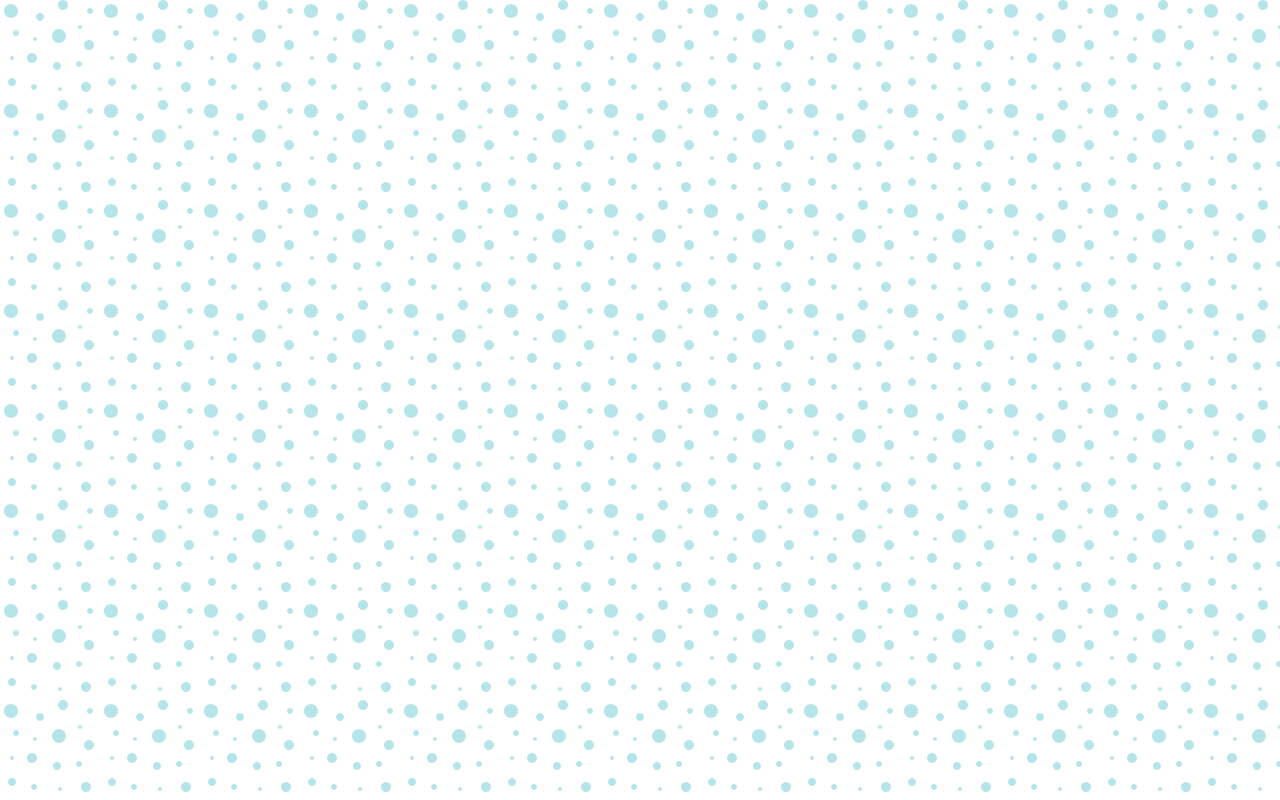
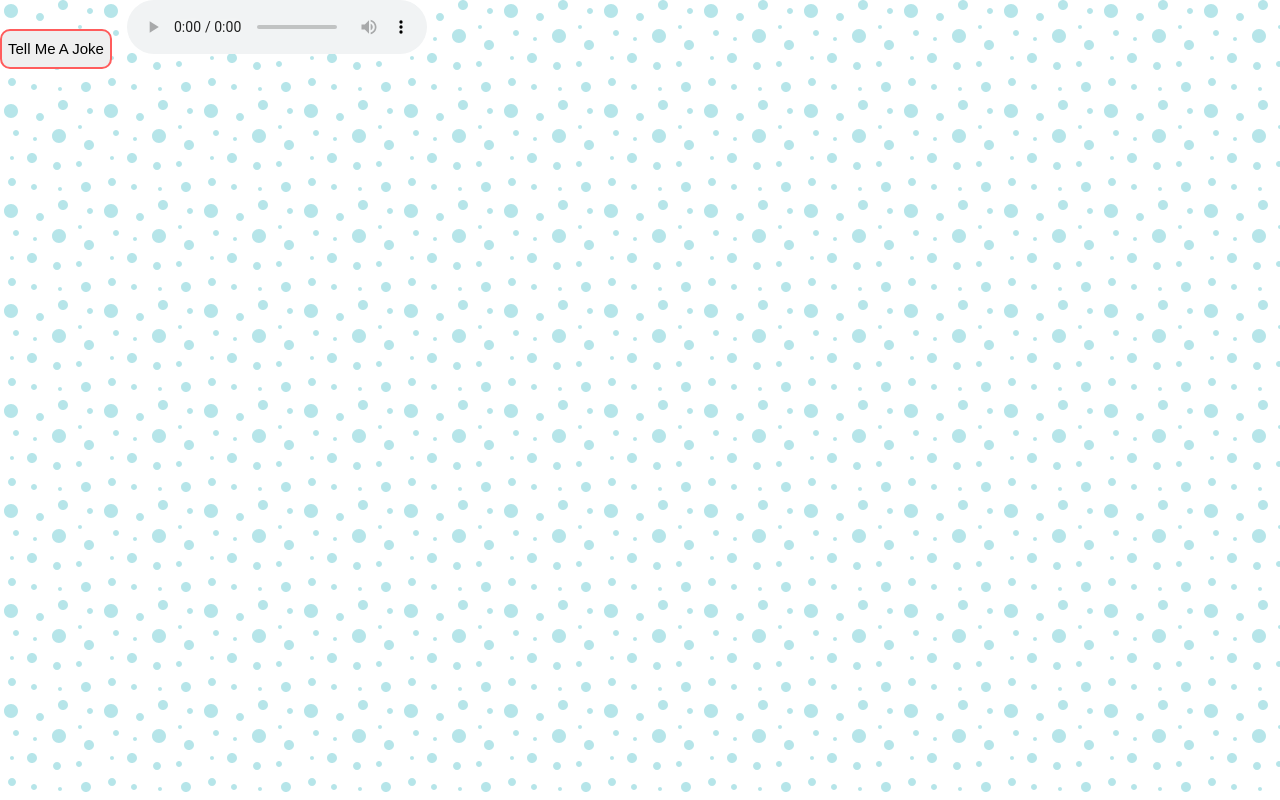
Before and after one commit to JonathanF95/jokeTeller, a plain HTML site: page index.html in a window 1280 px wide. Drawn offline with Linux system fonts and the light colour scheme.

Commit message:
Add files via upload

```diff
--- a/index.html
+++ b/index.html
@@ -3,12 +3,15 @@
 <head>
     <meta charset="UTF-8">
     <meta name="viewport" content="width=device-width, initial-scale=1.0">
-    <title>Template</title>
+    <title>Joke Teller</title>
     <link rel="icon" type="image/png" href="favicon.png">
-    <link rel="stylesheet" href="https://cdnjs.cloudflare.com/ajax/libs/font-awesome/5.10.2/css/all.min.css"/>
     <link rel="stylesheet" href="style.css">
 </head>
 <body>
+    <div class="container">
+        <button id="button">Tell Me A Joke</button>
+        <audio  id="audio" controls></audio>
+    </div>
     <!-- Script -->
     <script src="script.js"></script>
 </body>
```
